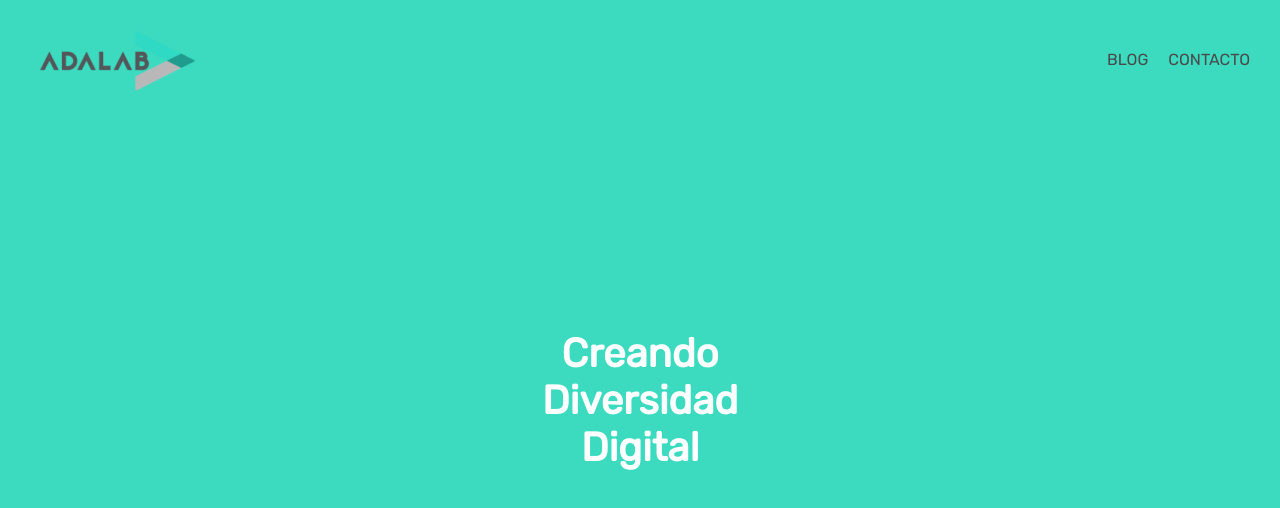
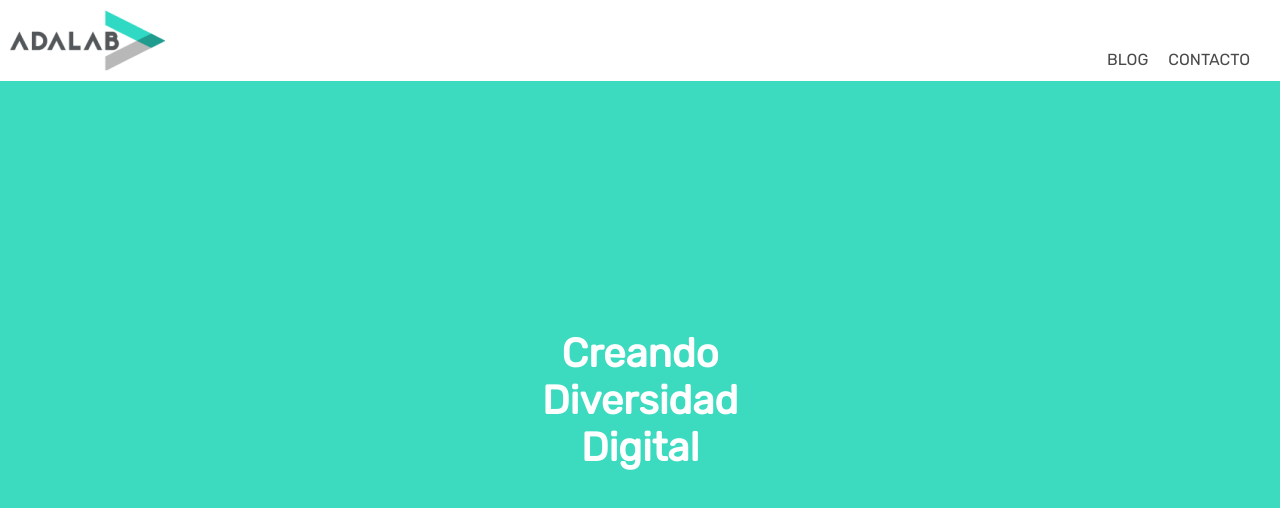
Before and after one commit to nadiamurias/landing, a plain HTML site: page index.html in a window 1280 px wide. Drawn offline with Linux system fonts and the light colour scheme.

Commit message:
update mediaquerie

```diff
--- a/styles/main.css
+++ b/styles/main.css
@@ -60,14 +60,18 @@
 }
 @media all and (min-width: 768px) {
   .logo {
-    position: absolute;
+    /*position: absolute;
     left: 30px;
-    top: 20px;
+    top: 20px;*/
+    justify-content: flex-start;
+    align-items: center;
   }
   .menu-option {
     position: absolute;
     top: 40px;
     right: 30px;
+    justify-content: flex-end;
+    align-items: center;
   }
   .title {
     font-size: 40px;
```
